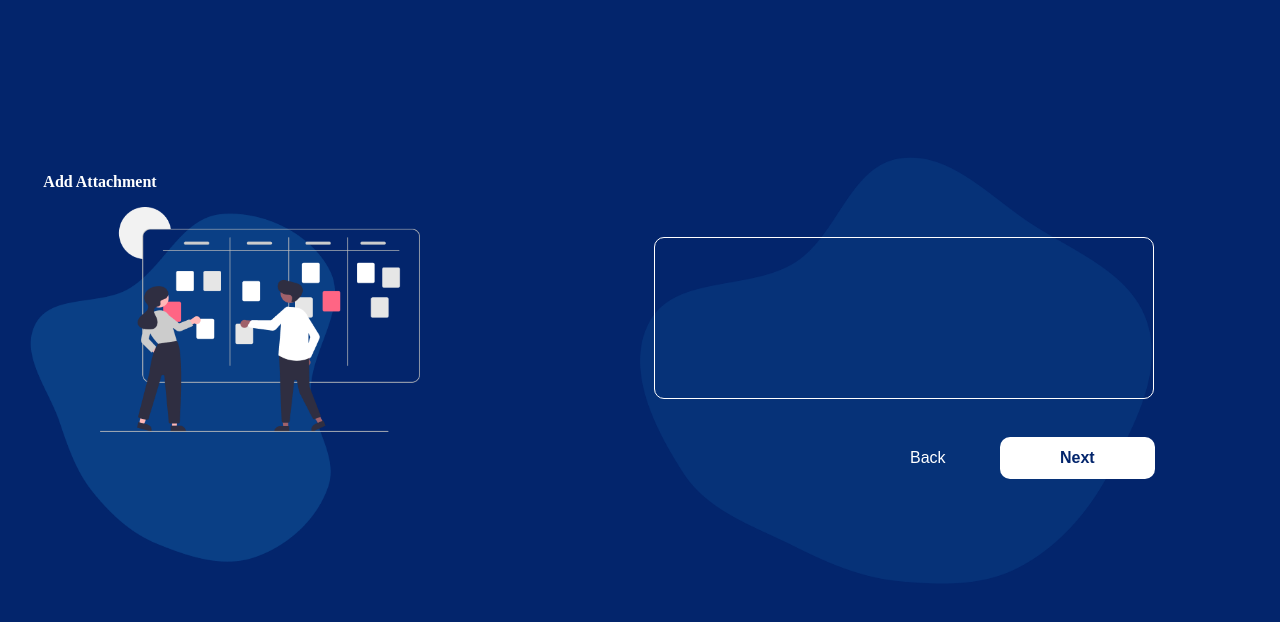
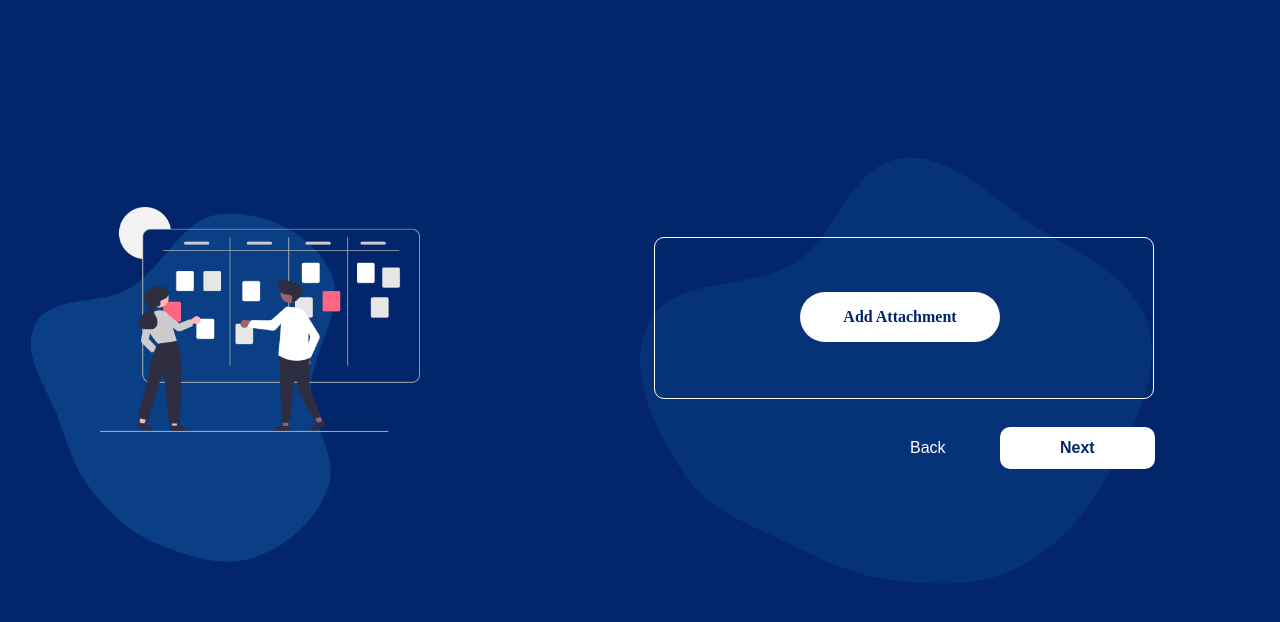
Before and after one commit to KunjBhesaniya/Web_App, a plain HTML site: page page2.html in a window 1280 px wide. Drawn offline with Linux system fonts and the light colour scheme.

Commit message:
Update style.css

```diff
--- a/style.css
+++ b/style.css
@@ -75,7 +75,7 @@ input, select, textarea{
     background-color: transparent;
 }
 .btn{
-    margin: 230px 1000px;
+    margin: 270px 1000px;
     position: absolute;
     padding: 12px 60px;
     border-radius: 10px;
@@ -89,8 +89,11 @@ input, select, textarea{
 button:focus{
     outline: none;
 }
+.btn:hover{
+    background-color: #C9C9C9;
+}
 .back_btn{
-    margin: 230px 850px;
+    margin: 270px 850px;
     position: absolute;
     padding: 12px 60px;
     border-radius: 10px;
@@ -119,20 +122,23 @@ button:focus{
     width: 0.1px;
     height: 0.1px;
     position: absolute;
-    margin: 80px 654px;
+    margin: 0px 654px;
 }
 .file-input label{
     display: block;
-    position: relative;
+    position: absolute;
     width: 200px;
     height: 50px;
     border-radius: 25px;
-    background: white
-    box-shadow: 0 4px 7px rgba(0, 0, 0, 0.4);
+    background: white;
     display: flex;
     align-items: center;
     justify-content: center;
-    color: #fff;
-    font-weight: bold;
+    color: #03256C;
+    font-weight: 600;
     cursor: pointer;
+    margin: 135px 800px;
   }
+  .file-input label:hover{
+      background-color: #e7e7e7;
+  }
```
